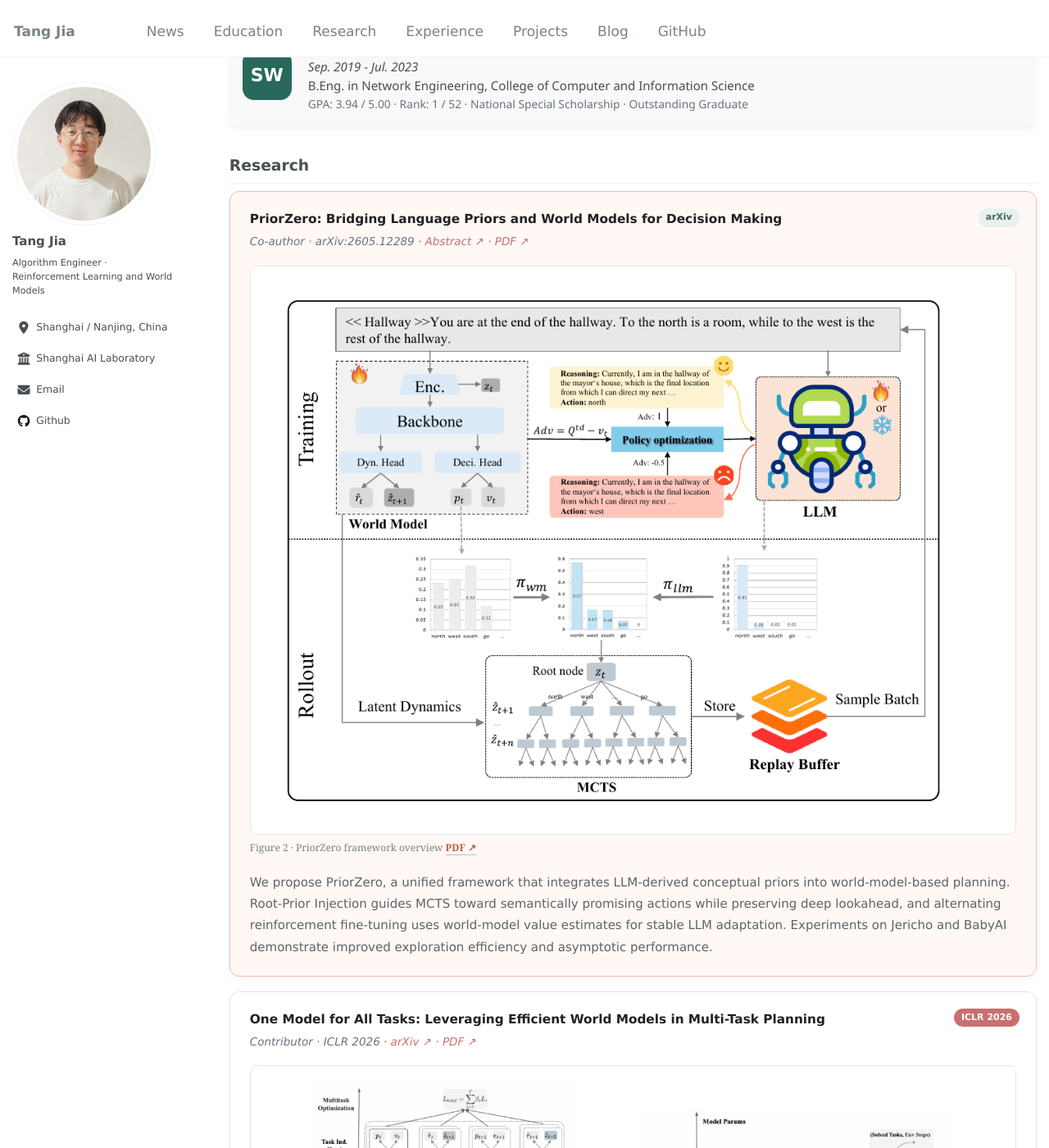
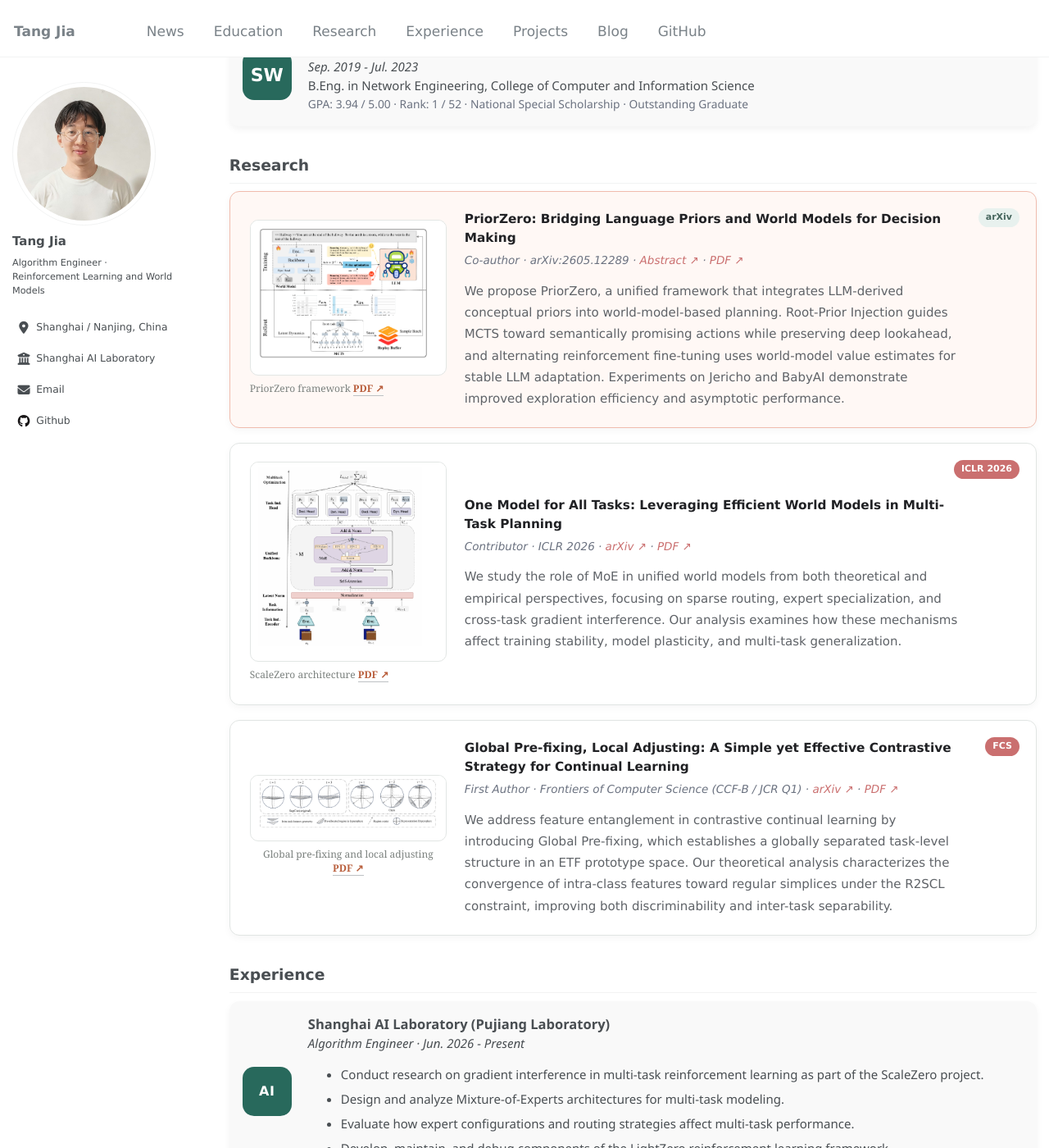
Before and after one commit to tAnGjIa520/tAnGjIa520.github.io, a Jekyll site: the page built from _pages/about.md, in a window 1280 px wide and 1400 px high, scrolled down 771 px. Shown: the whole window at 82% size. Built offline with Jekyll 4.4.1, drawn with Linux system fonts in a browser that asks for light colours; some web fonts are replaced; some of the changed text lies outside the part shown.

Commit message:
Refine research card layout

```diff
--- a/_pages/about.md
+++ b/_pages/about.md
@@ -56,41 +56,53 @@ If you are interested in my research or projects, feel free to contact me at [ta
 
 <div class="research-card featured">
   <span class="status-badge muted">arXiv</span>
-  <strong><a href="https://arxiv.org/abs/2605.12289">PriorZero: Bridging Language Priors and World Models for Decision Making</a></strong><br>
-  <em>Co-author · arXiv:2605.12289 · <a href="https://arxiv.org/abs/2605.12289">Abstract ↗</a> · <a href="https://arxiv.org/pdf/2605.12289">PDF ↗</a></em>
-  <figure class="research-figure">
-    <a href="https://arxiv.org/pdf/2605.12289" aria-label="Open the PriorZero paper PDF">
-      <img src="/images/research/priorzero-overview.png" alt="PriorZero framework integrating language model priors, world models, and Monte Carlo tree search" loading="lazy">
-    </a>
-    <figcaption>Figure 2 · PriorZero framework overview <a href="https://arxiv.org/pdf/2605.12289">PDF ↗</a></figcaption>
-  </figure>
-  <p>We propose PriorZero, a unified framework that integrates LLM-derived conceptual priors into world-model-based planning. Root-Prior Injection guides MCTS toward semantically promising actions while preserving deep lookahead, and alternating reinforcement fine-tuning uses world-model value estimates for stable LLM adaptation. Experiments on Jericho and BabyAI demonstrate improved exploration efficiency and asymptotic performance.</p>
+  <div class="research-layout">
+    <figure class="research-figure">
+      <a href="https://arxiv.org/pdf/2605.12289" aria-label="Open the PriorZero paper PDF">
+        <img src="/images/research/priorzero-overview.png" alt="PriorZero framework integrating language model priors, world models, and Monte Carlo tree search" loading="lazy">
+      </a>
+      <figcaption>PriorZero framework <a href="https://arxiv.org/pdf/2605.12289">PDF ↗</a></figcaption>
+    </figure>
+    <div class="research-copy">
+      <strong><a href="https://arxiv.org/abs/2605.12289">PriorZero: Bridging Language Priors and World Models for Decision Making</a></strong><br>
+      <em>Co-author · arXiv:2605.12289 · <a href="https://arxiv.org/abs/2605.12289">Abstract ↗</a> · <a href="https://arxiv.org/pdf/2605.12289">PDF ↗</a></em>
+      <p>We propose PriorZero, a unified framework that integrates LLM-derived conceptual priors into world-model-based planning. Root-Prior Injection guides MCTS toward semantically promising actions while preserving deep lookahead, and alternating reinforcement fine-tuning uses world-model value estimates for stable LLM adaptation. Experiments on Jericho and BabyAI demonstrate improved exploration efficiency and asymptotic performance.</p>
+    </div>
+  </div>
 </div>
 
 <div class="research-card">
   <span class="status-badge">ICLR 2026</span>
-  <strong><a href="https://arxiv.org/abs/2509.07945">One Model for All Tasks: Leveraging Efficient World Models in Multi-Task Planning</a></strong><br>
-  <em>Contributor · ICLR 2026 · <a href="https://arxiv.org/abs/2509.07945">arXiv ↗</a> · <a href="https://proceedings.iclr.cc/paper_files/paper/2026/file/4f45d2471a82b3d674f3957ef6170996-Paper-Conference.pdf">PDF ↗</a></em>
-  <figure class="research-figure">
-    <a href="https://proceedings.iclr.cc/paper_files/paper/2026/file/4f45d2471a82b3d674f3957ef6170996-Paper-Conference.pdf" aria-label="Open the ScaleZero paper PDF">
-      <img src="/images/research/scalezero-overview.png" alt="ScaleZero multitask world model architecture and dynamic parameter scaling" loading="lazy">
-    </a>
-    <figcaption>Figure 2 · ScaleZero architecture and Dynamic Parameter Scaling <a href="https://proceedings.iclr.cc/paper_files/paper/2026/file/4f45d2471a82b3d674f3957ef6170996-Paper-Conference.pdf">PDF ↗</a></figcaption>
-  </figure>
-  <p>We study the role of MoE in unified world models from both theoretical and empirical perspectives, focusing on sparse routing, expert specialization, and cross-task gradient interference. Our analysis examines how these mechanisms affect training stability, model plasticity, and multi-task generalization.</p>
+  <div class="research-layout">
+    <figure class="research-figure">
+      <a href="https://proceedings.iclr.cc/paper_files/paper/2026/file/4f45d2471a82b3d674f3957ef6170996-Paper-Conference.pdf" aria-label="Open the ScaleZero paper PDF">
+        <img src="/images/research/scalezero-overview.png" alt="ScaleZero unified world model architecture" loading="lazy">
+      </a>
+      <figcaption>ScaleZero architecture <a href="https://proceedings.iclr.cc/paper_files/paper/2026/file/4f45d2471a82b3d674f3957ef6170996-Paper-Conference.pdf">PDF ↗</a></figcaption>
+    </figure>
+    <div class="research-copy">
+      <strong><a href="https://arxiv.org/abs/2509.07945">One Model for All Tasks: Leveraging Efficient World Models in Multi-Task Planning</a></strong><br>
+      <em>Contributor · ICLR 2026 · <a href="https://arxiv.org/abs/2509.07945">arXiv ↗</a> · <a href="https://proceedings.iclr.cc/paper_files/paper/2026/file/4f45d2471a82b3d674f3957ef6170996-Paper-Conference.pdf">PDF ↗</a></em>
+      <p>We study the role of MoE in unified world models from both theoretical and empirical perspectives, focusing on sparse routing, expert specialization, and cross-task gradient interference. Our analysis examines how these mechanisms affect training stability, model plasticity, and multi-task generalization.</p>
+    </div>
+  </div>
 </div>
 
 <div class="research-card">
   <span class="status-badge">FCS</span>
-  <strong><a href="https://arxiv.org/abs/2509.15347">Global Pre-fixing, Local Adjusting: A Simple yet Effective Contrastive Strategy for Continual Learning</a></strong><br>
-  <em>First Author · Frontiers of Computer Science (CCF-B / JCR Q1) · <a href="https://arxiv.org/abs/2509.15347">arXiv ↗</a> · <a href="https://arxiv.org/pdf/2509.15347">PDF ↗</a></em>
-  <figure class="research-figure">
-    <a href="https://arxiv.org/pdf/2509.15347" aria-label="Open the GPLASC paper PDF">
-      <img src="/images/research/gplasc-overview.png" alt="Comparison between SupCon and the proposed global pre-fixing and local adjusting strategy" loading="lazy">
-    </a>
-    <figcaption>Figure 1 · Global pre-fixing and local adjusting <a href="https://arxiv.org/pdf/2509.15347">PDF ↗</a></figcaption>
-  </figure>
-  <p>We address feature entanglement in contrastive continual learning by introducing Global Pre-fixing, which establishes a globally separated task-level structure in an ETF prototype space. Our theoretical analysis characterizes the convergence of intra-class features toward regular simplices under the R2SCL constraint, improving both discriminability and inter-task separability.</p>
+  <div class="research-layout">
+    <figure class="research-figure">
+      <a href="https://arxiv.org/pdf/2509.15347" aria-label="Open the GPLASC paper PDF">
+        <img src="/images/research/gplasc-overview.png" alt="Comparison between SupCon and the proposed global pre-fixing and local adjusting strategy" loading="lazy">
+      </a>
+      <figcaption>Global pre-fixing and local adjusting <a href="https://arxiv.org/pdf/2509.15347">PDF ↗</a></figcaption>
+    </figure>
+    <div class="research-copy">
+      <strong><a href="https://arxiv.org/abs/2509.15347">Global Pre-fixing, Local Adjusting: A Simple yet Effective Contrastive Strategy for Continual Learning</a></strong><br>
+      <em>First Author · Frontiers of Computer Science (CCF-B / JCR Q1) · <a href="https://arxiv.org/abs/2509.15347">arXiv ↗</a> · <a href="https://arxiv.org/pdf/2509.15347">PDF ↗</a></em>
+      <p>We address feature entanglement in contrastive continual learning by introducing Global Pre-fixing, which establishes a globally separated task-level structure in an ETF prototype space. Our theoretical analysis characterizes the convergence of intra-class features toward regular simplices under the R2SCL constraint, improving both discriminability and inter-task separability.</p>
+    </div>
+  </div>
 </div>
 
 <h2 id="experience">Experience</h2>
--- a/assets/css/home.css
+++ b/assets/css/home.css
@@ -63,24 +63,35 @@
       background: #fff8f5;
     }
 
-    .research-card > strong {
+    .research-layout {
+      display: grid;
+      grid-template-columns: minmax(180px, 240px) minmax(0, 1fr);
+      gap: 22px;
+      align-items: center;
+    }
+
+    .research-copy {
+      min-width: 0;
+      padding-right: 62px;
+    }
+
+    .research-copy > strong {
       display: inline-block;
-      max-width: calc(100% - 76px);
       color: #202124;
       font-size: 1.02em;
       line-height: 1.5;
     }
 
-    .research-card > strong a {
+    .research-copy > strong a {
       color: inherit;
       text-decoration: none;
     }
 
-    .research-card > strong a:hover {
+    .research-copy > strong a:hover {
       color: #b95f3d;
     }
 
-    .research-card > em {
+    .research-copy > em {
       display: inline-block;
       margin-top: 5px;
       color: #6b7280;
@@ -93,7 +104,8 @@
     }
 
     .research-figure {
-      margin: 18px 0 14px;
+      width: 100%;
+      margin: 0;
     }
 
     .research-figure > a {
@@ -190,7 +202,9 @@
       .writing-item { grid-template-columns: 1fr; gap: 5px; }
       .project-inner { align-items: flex-start; }
       .project-mark { width: 58px; height: 58px; font-size: 18px; }
-      .research-card > strong { max-width: 100%; padding-top: 30px; }
+      .research-layout { grid-template-columns: 1fr; gap: 16px; }
+      .research-figure { max-width: 300px; margin: 28px auto 0; }
+      .research-copy { padding-right: 0; }
     }
 
       /* ===== News Scroll Box ===== */
```
Also changed, not shown: images/research/scalezero-overview.png.
